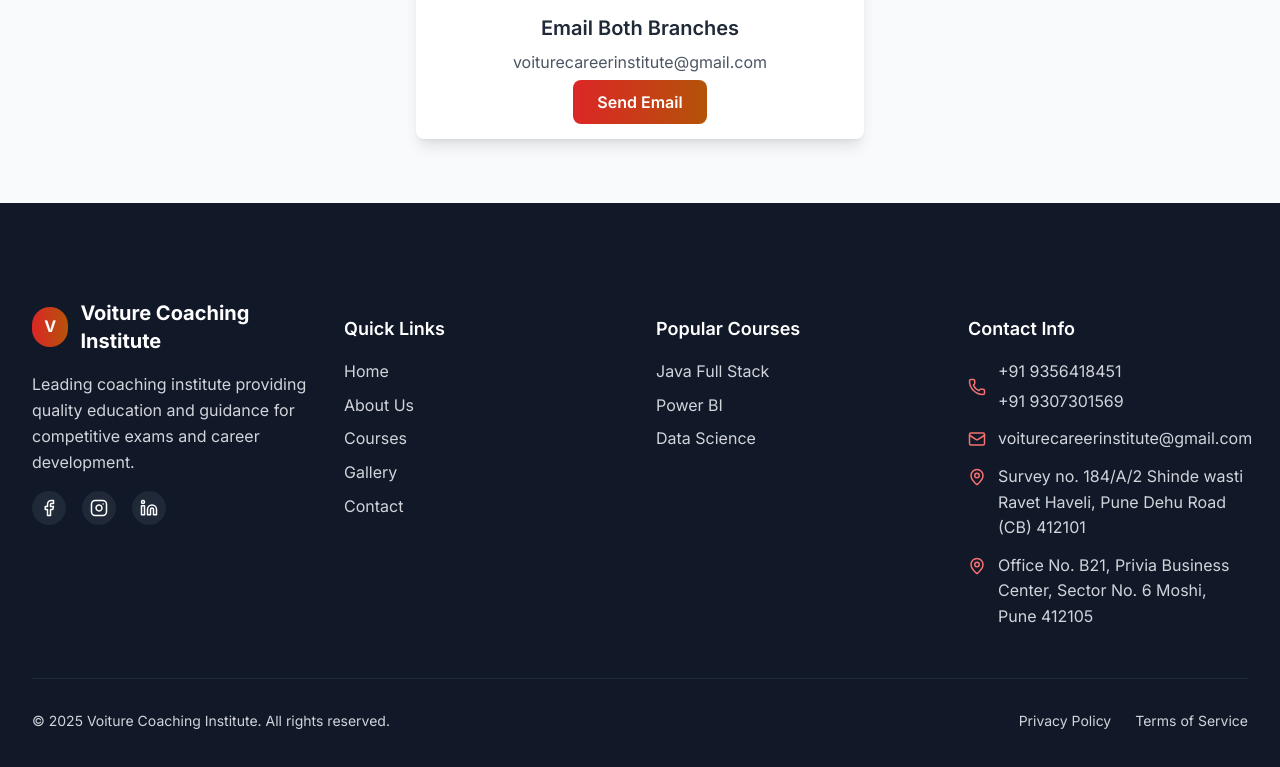
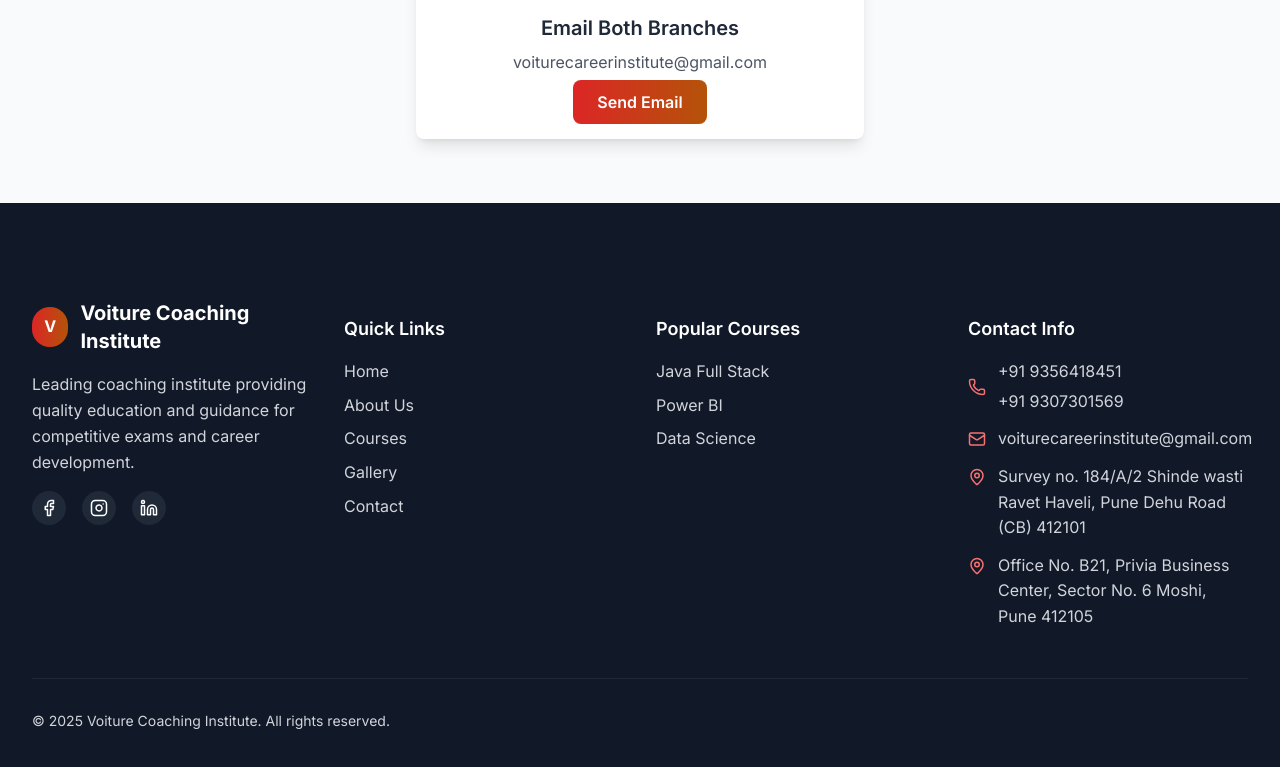
Before and after one commit to omkargore6239/voiture, a React (Vite) app: page /contact in a window 1280 px wide. Shown: the part 2041-2808 px from the top of the page. Built offline with nearby package versions, Linux system fonts and the light colour scheme.

Commit message:
first commit

```diff
--- a/src/components/common/Footer.jsx
+++ b/src/components/common/Footer.jsx
@@ -222,14 +222,7 @@ const Footer = () => {
             <p className="text-gray-300 text-sm">
               © {currentYear} {siteData.siteName}. All rights reserved.
             </p>
-            <div className="flex space-x-6 mt-4 md:mt-0">
-              <Link to="/privacy" className="text-gray-300 hover:text-primary-400 text-sm">
-                Privacy Policy
-              </Link>
-              <Link to="/terms" className="text-gray-300 hover:text-primary-400 text-sm">
-                Terms of Service
-              </Link>
-            </div>
+
           </div>
         </div>
       </div>
```
